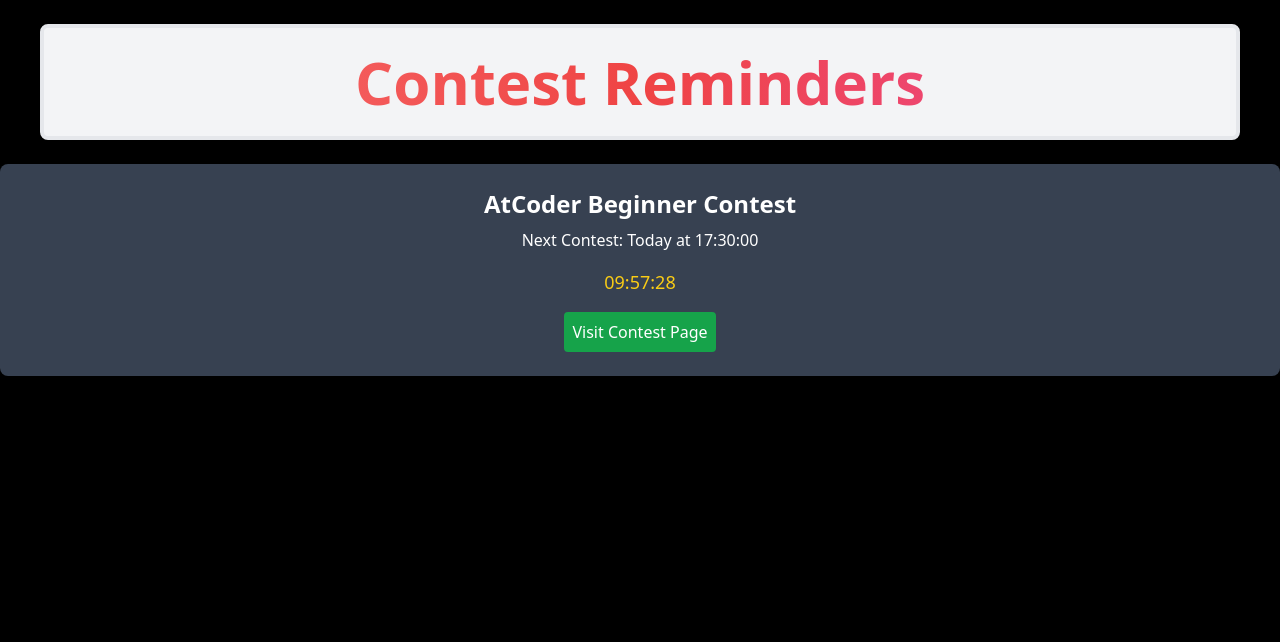
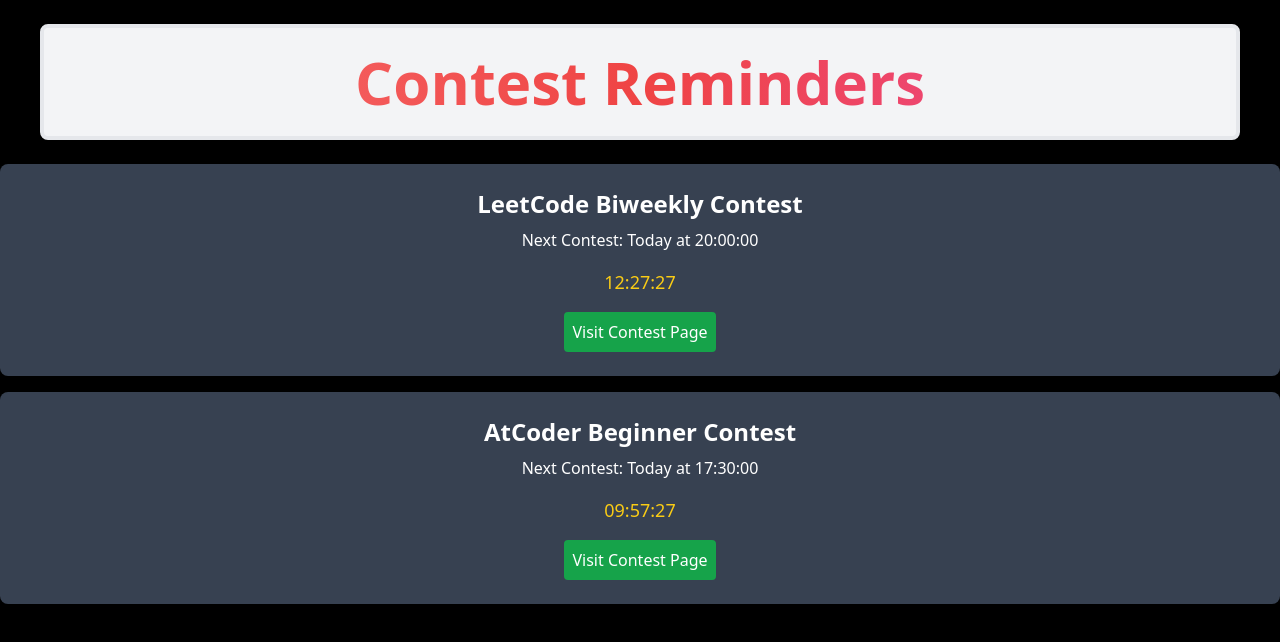
Before and after one commit to niteshsaxena03/The-CP-Sphere-Client, a React (Vite) app: page /contest-reminders in a window 1280 px wide. Shown: the top 642 px of the page. Built offline with nearby package versions, Linux system fonts and the light colour scheme; no server answers.

Commit message:
Modified contest reminder page:

```diff
--- a/src/pages/ContestReminders.jsx
+++ b/src/pages/ContestReminders.jsx
@@ -1,15 +1,15 @@
 import { useEffect, useState } from "react";
-import Spline from "@splinetool/react-spline";
 import Heading from "../components/HeadingComponent";
 
 const ContestReminders = () => {
-  const [timeLeft, setTimeLeft] = useState("");
+  const [timeLeft, setTimeLeft] = useState({});
   const [contestDetails, setContestDetails] = useState([]);
 
   // Function to check for contests today
   const checkContests = () => {
     const today = new Date();
     const dayName = today.toLocaleString("en-US", { weekday: "long" });
+    const date = today.getDate();
 
     // Define contests and their timings
     const contests = [
@@ -17,30 +17,42 @@
         name: "LeetCode Contest",
         day: "Sunday",
         time: "08:00:00",
-        link: "https://leetcode.com/contest/", // Replace with actual link
+        link: "https://leetcode.com/contest/",
+      },
+      {
+        name: "LeetCode Biweekly Contest",
+        day: "Saturday",
+        time: "20:00:00",
+        link: "https://leetcode.com/contest/",
+        condition: (date) => [2, 4].includes(Math.ceil(date / 7)), // Check if it's the 2nd or 4th Saturday
       },
       {
         name: "GeeksforGeeks Contest",
         day: "Sunday",
         time: "19:00:00",
-        link: "https://www.geeksforgeeks.org/events/rec/gfg-weekly-coding-contest", // Replace with actual link
+        link: "https://www.geeksforgeeks.org/events/rec/gfg-weekly-coding-contest",
       },
       {
         name: "AtCoder Beginner Contest",
         day: "Saturday",
         time: "17:30:00",
-        link: "https://atcoder.jp/contests/", // Replace with actual link
+        link: "https://atcoder.jp/contests/",
       },
       {
         name: "CodeChef Contest",
         day: "Wednesday",
         time: "20:00:00",
-        link: "https://www.codechef.com/contests", // Replace with actual link
+        link: "https://www.codechef.com/contests",
       },
     ];
 
-    // Check for today's contests
-    const todayContests = contests.filter((contest) => contest.day === dayName);
+    // Filter today's contests and special 2nd/4th Saturday LeetCode contests
+    const todayContests = contests.filter(
+      (contest) =>
+        contest.day === dayName &&
+        (!contest.condition || contest.condition(date))
+    );
+
     setContestDetails(todayContests);
 
     // Start countdown for upcoming contests
@@ -60,22 +72,28 @@
       const timeDiff = contestDateTime - now;
 
       if (timeDiff > 0) {
-        startCountdown(timeDiff, contest);
+        startCountdown(timeDiff, contest.name);
       }
     });
   };
 
   // Function to start the countdown
-  const startCountdown = (timeDiff) => {
+  const startCountdown = (timeDiff, contestName) => {
     const countdownInterval = setInterval(() => {
-      setTimeLeft(formatTime(timeDiff));
+      setTimeLeft((prevTime) => ({
+        ...prevTime,
+        [contestName]: formatTime(timeDiff),
+      }));
 
       // Update timeDiff for next interval
       timeDiff -= 1000; // Decrease by 1 second
 
       if (timeDiff < 0) {
         clearInterval(countdownInterval);
-        setTimeLeft("00:00:00");
+        setTimeLeft((prevTime) => ({
+          ...prevTime,
+          [contestName]: "00:00:00",
+        }));
       }
     }, 1000);
   };
@@ -99,8 +117,6 @@
 
   return (
     <div className="flex flex-col min-h-screen bg-black w-full">
-      {/* Left: Contest Reminders */}
-
       <Heading title="Contest Reminders" />
 
       {contestDetails.length > 0 ? (
@@ -132,7 +148,9 @@
                 <p className="text-white mb-4">
                   Next Contest: Today at {contest.time}
                 </p>
-                <p className="text-lg text-yellow-400">{timeLeft}</p>
+                <p className="text-lg text-yellow-400">
+                  {timeLeft[contest.name]}
+                </p>
                 <a
                   href={contest.link}
                   target="_blank"
--- a/src/pages/HomePage.jsx
+++ b/src/pages/HomePage.jsx
@@ -11,12 +11,7 @@
         "Stay updated with all upcoming contests. Get timely reminders and notifications to ensure you never miss an opportunity to participate in exciting challenges and competitions.",
       route: "/contest-reminders",
     },
-    {
-      title: "User Profile",
-      description:
-        "Access and manage your personal information effortlessly. Update your details, view your activity history, and customize your preferences to enhance your experience on our platform.",
-      route: "/user-profile",
-    },
+
     {
       title: "List of Unsolved Questions",
       description:
```
